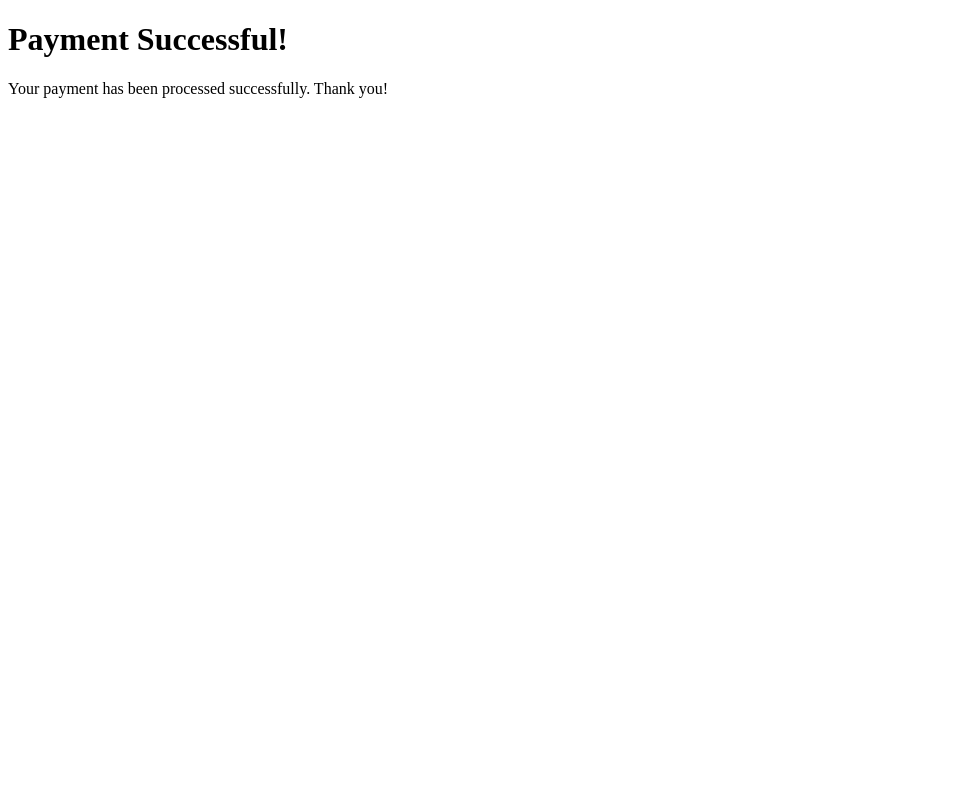
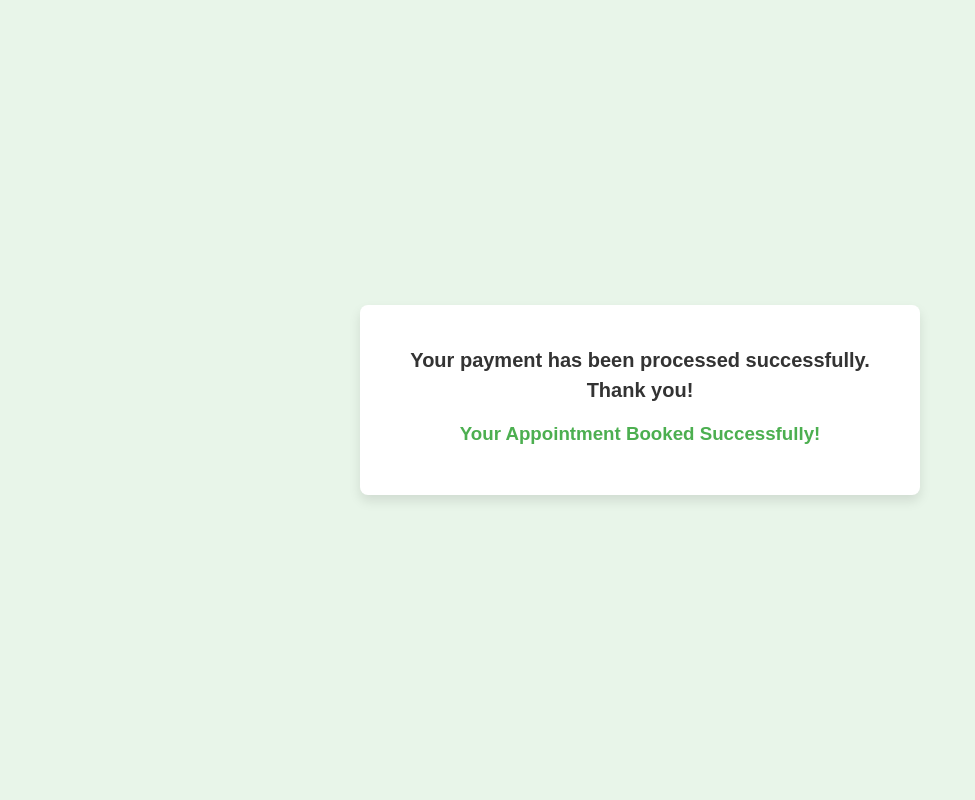
Before and after one commit to Miniprojectnrp/Virtual-Health-Gateway, a Flask app: page /payment_success in a window 1280 px wide. Shown: the whole page, without its empty margins (0-975 px from the left). Run offline with Flask 3, Linux system fonts and the light colour scheme.

Commit message:
Update payment_success.html

```diff
--- a/templates/payment_success.html
+++ b/templates/payment_success.html
@@ -4,9 +4,52 @@
     <meta charset="UTF-8">
     <meta name="viewport" content="width=device-width, initial-scale=1.0">
     <title>Payment Success</title>
+    <style>
+        body {
+            font-family: Arial, sans-serif;
+            background-color: #e8f5e9;
+            margin: 0;
+            padding: 0;
+            display: flex;
+            justify-content: center;
+            align-items: center;
+            height: 100vh;
+            text-align: center;
+        }
+
+        h3 {
+            color: #4CAF50;
+            font-size: px;
+            margin-bottom: 20px;
+        }
+
+        p {
+            color: #333;
+            font-size: 18px;
+            line-height: 1.5;
+            margin: 10px 0;
+        }
+
+        p:first-of-type {
+            font-weight: bold;
+            font-size: 20px;
+        }
+
+        /* Optional: Add a box around the content */
+        .content-box {
+            background-color: #ffffff;
+            padding: 30px;
+            border-radius: 8px;
+            box-shadow: 0 6px 12px rgba(0, 0, 0, 0.1);
+            width: 80%;
+            max-width: 500px;
+        }
+    </style>
 </head>
 <body>
-    <h1>Payment Successful!</h1>
-    <p>Your payment has been processed successfully. Thank you!</p>
+    <div class="content-box">
+        <p>Your payment has been processed successfully. Thank you!</p>
+        <h3>Your Appointment Booked Successfully!</h3>
+    </div>
 </body>
 </html>
```
